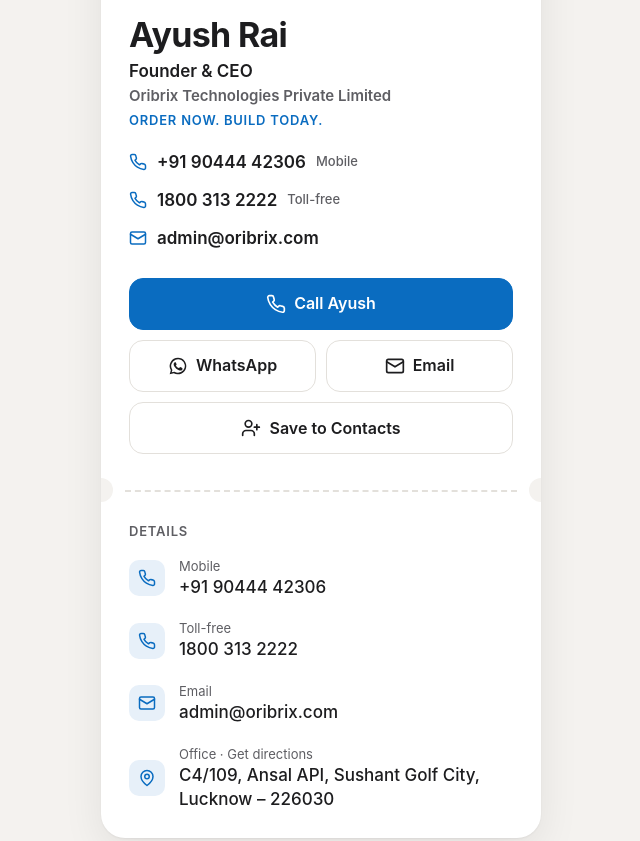
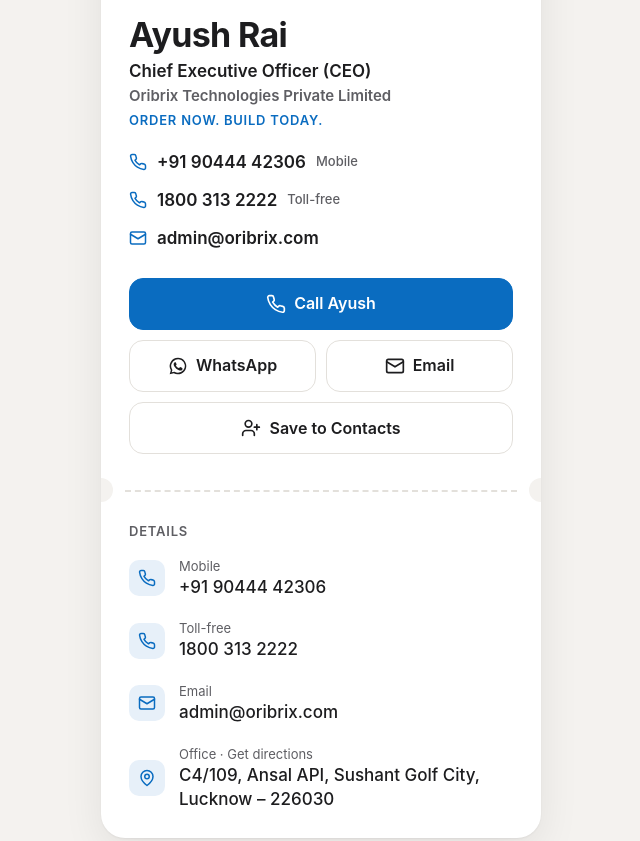
Before and after one commit to ayush3578/support-and-help, a plain HTML site: page ayush-rai-3m8p/index.html in a window 1280 px wide. Shown: the part 173-1014 px from the top of the page, without its empty margins (319-959 px from the left). Drawn offline with Linux system fonts and the light colour scheme.

Commit message:
Set Ayush title to CEO

```diff
--- a/ayush-rai-3m8p/index.html
+++ b/ayush-rai-3m8p/index.html
@@ -3,8 +3,8 @@
 <head>
 <meta charset="utf-8">
 <meta name="viewport" content="width=device-width, initial-scale=1, viewport-fit=cover">
-<title>Ayush Rai · Founder & CEO · Oribrix</title>
-<meta name="description" content="Contact Ayush Rai — Founder & CEO, Oribrix Technologies Pvt. Ltd., Lucknow. Call, WhatsApp, email or save contact.">
+<title>Ayush Rai · CEO · Oribrix</title>
+<meta name="description" content="Contact Ayush Rai — CEO, Oribrix Technologies Pvt. Ltd., Lucknow. Call, WhatsApp, email or save contact.">
 <meta name="robots" content="noindex, nofollow, noarchive">
 <meta name="theme-color" content="#00A4FF">
 <meta property="og:title" content="Ayush Rai · Oribrix">
@@ -125,7 +125,7 @@
         <span class="avatar initials" role="img" aria-label="Ayush Rai">AR</span>
       </div>
       <h1>Ayush Rai</h1>
-      <p class="role">Founder &amp; CEO</p>
+      <p class="role">Chief Executive Officer (CEO)</p>
       <p class="co">Oribrix Technologies Private Limited</p>
       <p class="tag">Order Now. Build Today.</p>
       <div class="quick">
@@ -224,7 +224,7 @@
     "BEGIN:VCARD","VERSION:3.0",
     "N:Rai;Ayush;;;","FN:Ayush Rai",
     "ORG:Oribrix Technologies Private Limited",
-    "TITLE:Founder & CEO",
+    "TITLE:CEO",
     "TEL;TYPE=CELL,VOICE:+919044442306",
     "TEL;TYPE=WORK,VOICE:18003132222",
     "EMAIL;TYPE=WORK:admin@oribrix.com",
```
